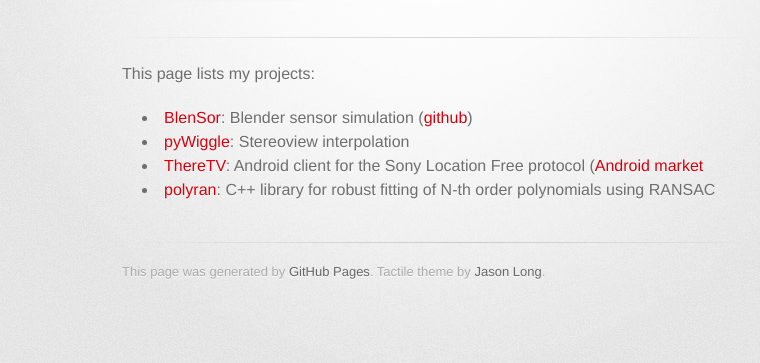
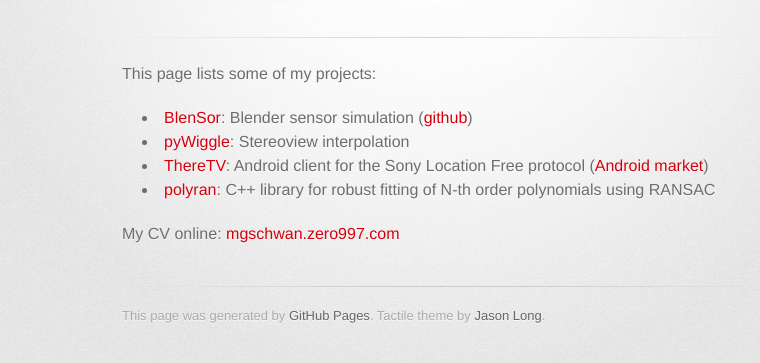
Before and after one commit to mgschwan/mgschwan.github.com, a plain HTML site: page index.html in a window 1280 px wide. Shown: the part 209-572 px from the top of the page, without its empty margins (208-968 px from the left). Drawn offline with Linux system fonts and the light colour scheme; a web font is replaced by a local one.

Commit message:
Replace master branch with page content via GitHub

```diff
--- a/index.html
+++ b/index.html
@@ -29,7 +29,7 @@
         <hr>
 
         <section id="main_content">
-          <p>This page lists my projects:</p>
+          <p>This page lists some of my projects:</p>
 
 <ul>
 <li>
@@ -37,12 +37,11 @@
 <li>
 <a href="http://mgschwan.github.com/pyWiggle">pyWiggle</a>: Stereoview interpolation</li>
 <li>
-<a href="http://theretv.zero997.com">ThereTV</a>: Android client for the Sony Location Free protocol (<a href="https://play.google.com/store/apps/details?id=com.mgschwan.fxreg&amp;feature=more_from_developer#?t=W251bGwsMSwyLDEwMiwiY29tLm1nc2Nod2FuLmZ4cmVnIl0.">Android market</a>
-</li>
+<a href="http://theretv.zero997.com">ThereTV</a>: Android client for the Sony Location Free protocol (<a href="https://play.google.com/store/apps/details?id=com.mgschwan.fxreg&amp;feature=more_from_developer#?t=W251bGwsMSwyLDEwMiwiY29tLm1nc2Nod2FuLmZ4cmVnIl0.">Android market</a>)</li>
 <li>
 <a href="https://code.google.com/p/polyran/">polyran</a>: C++ library for robust fitting of N-th order polynomials
 using RANSAC</li>
-</ul>
+</ul><p>My CV online: <a href="http://mgschwan.zero997.com">mgschwan.zero997.com</a></p>
         </section>
 
         <footer>
--- a/params.json
+++ b/params.json
@@ -1 +1 @@
-{"google":"","body":"This page lists my projects:\r\n\r\n* [BlenSor](http://www.blensor.org): Blender sensor simulation ([github](https://github.com/mgschwan/blensor))\r\n* [pyWiggle](http://mgschwan.github.com/pyWiggle): Stereoview interpolation\r\n* [ThereTV](http://theretv.zero997.com): Android client for the Sony Location Free protocol ([Android market](https://play.google.com/store/apps/details?id=com.mgschwan.fxreg&feature=more_from_developer#?t=W251bGwsMSwyLDEwMiwiY29tLm1nc2Nod2FuLmZ4cmVnIl0.)\r\n* [polyran](https://code.google.com/p/polyran/): C++ library for robust fitting of N-th order polynomials\r\nusing RANSAC\r\n\r\n","name":"mgschwans github page","tagline":"Index","note":"Don't delete this file! It's used internally to help with page regeneration."}
+{"note":"Don't delete this file! It's used internally to help with page regeneration.","google":"","body":"This page lists some of my projects:\r\n\r\n* [BlenSor](http://www.blensor.org): Blender sensor simulation ([github](https://github.com/mgschwan/blensor))\r\n* [pyWiggle](http://mgschwan.github.com/pyWiggle): Stereoview interpolation\r\n* [ThereTV](http://theretv.zero997.com): Android client for the Sony Location Free protocol ([Android market](https://play.google.com/store/apps/details?id=com.mgschwan.fxreg&feature=more_from_developer#?t=W251bGwsMSwyLDEwMiwiY29tLm1nc2Nod2FuLmZ4cmVnIl0.))\r\n* [polyran](https://code.google.com/p/polyran/): C++ library for robust fitting of N-th order polynomials\r\nusing RANSAC\r\n\r\nMy CV online: [mgschwan.zero997.com](http://mgschwan.zero997.com)\r\n","name":"mgschwans github page","tagline":"Index"}
```
